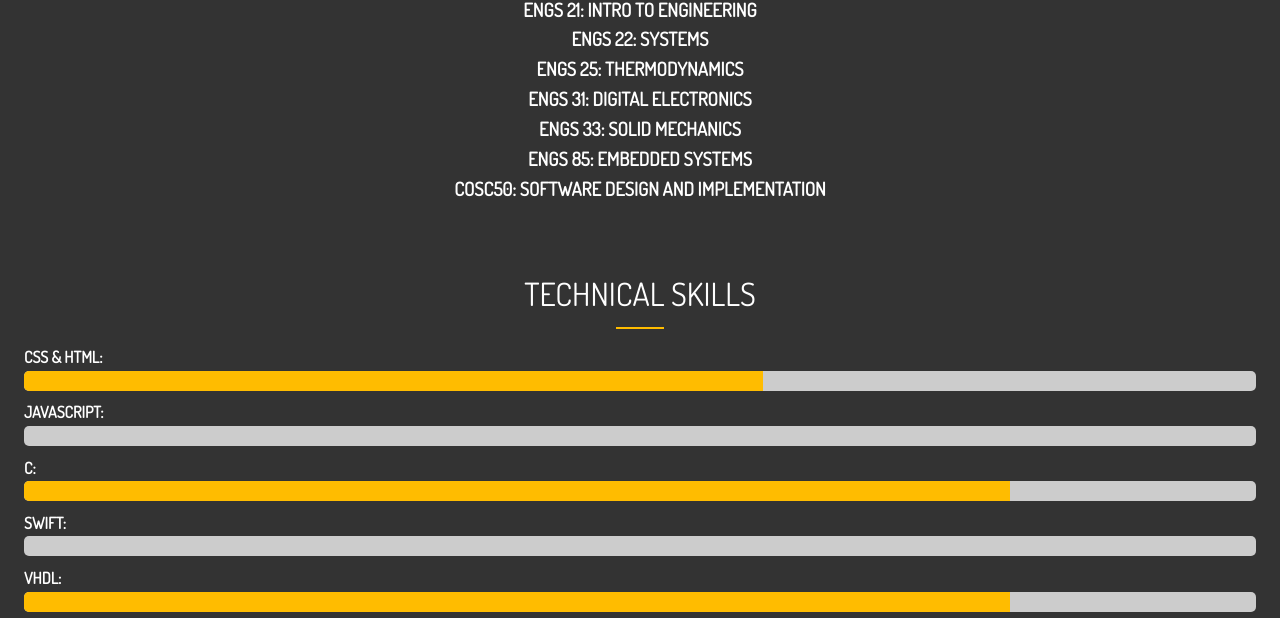
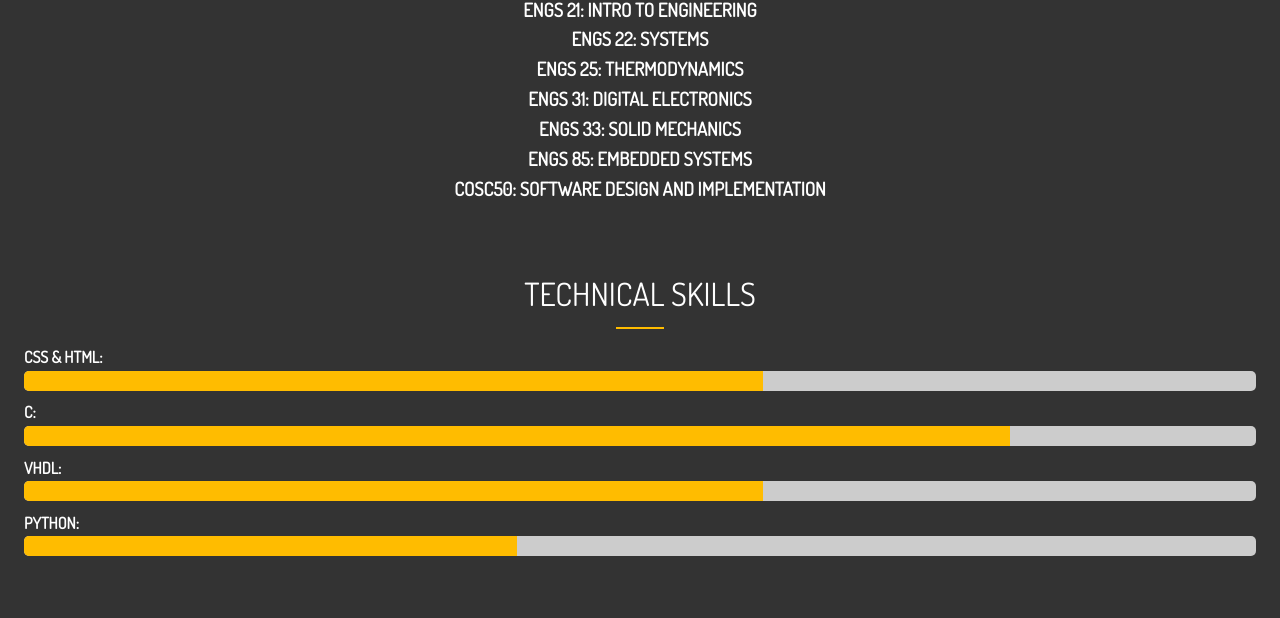
Before and after one commit to rserranosmith/portfolio_website, a website: page dist/about.html in a window 1280 px wide. Shown: the part 1257-1875 px from the top of the page. Drawn offline with Linux system fonts and the light colour scheme.

Commit message:
Updated status bars on About page

```diff
--- a/dist/about.html
+++ b/dist/about.html
@@ -109,21 +109,21 @@
             <div class="progress">
                 <div style="width: 60%"></div>
             </div>
-            <h4>JavaScript:</h4>
+            <!-- <h4>JavaScript:</h4>
             <div class="progress">
                 <div style="width: 0%"></div>
-            </div>
+            </div> -->
             <h4>C:</h4>
             <div class="progress">
                 <div style="width: 80%"></div>
             </div>
-            <h4>Swift:</h4>
+            <!-- <h4>Swift:</h4>
             <div class="progress">
                 <div style="width: 0%"></div>
-            </div>
+            </div> -->
             <h4>VHDL:</h4>
             <div class="progress">
-                <div style="width: 80%"></div>
+                <div style="width: 60%"></div>
             </div>
             <h4>Python:</h4>
             <div class="progress">
```
